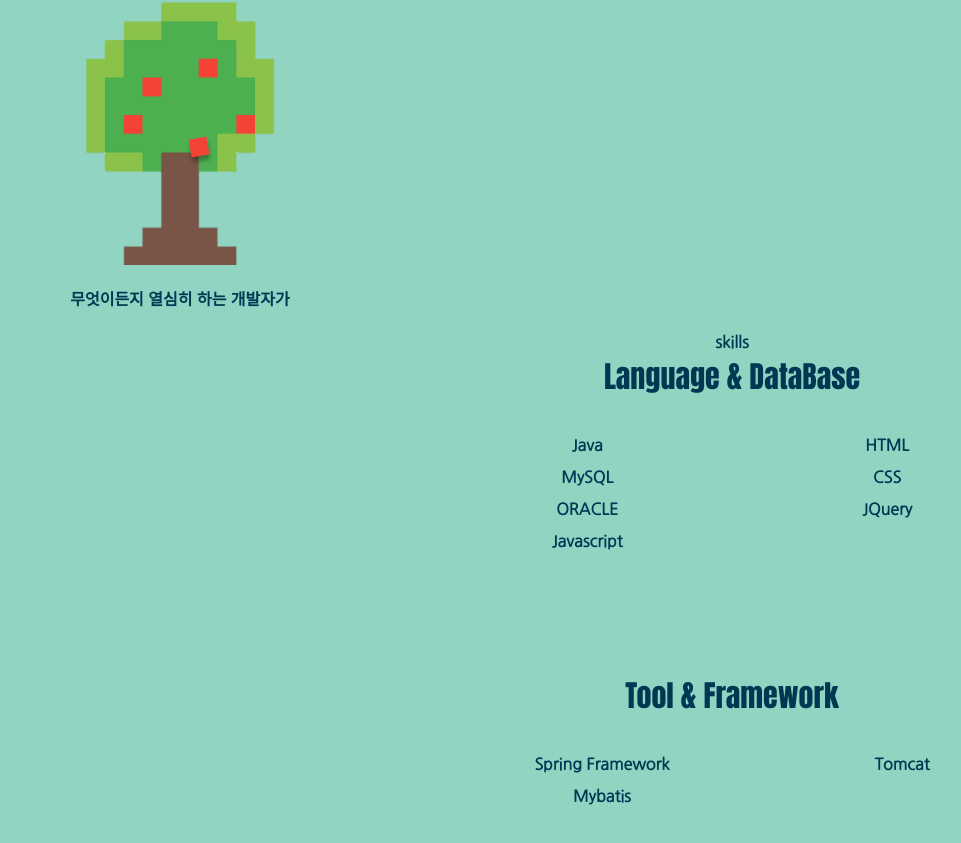
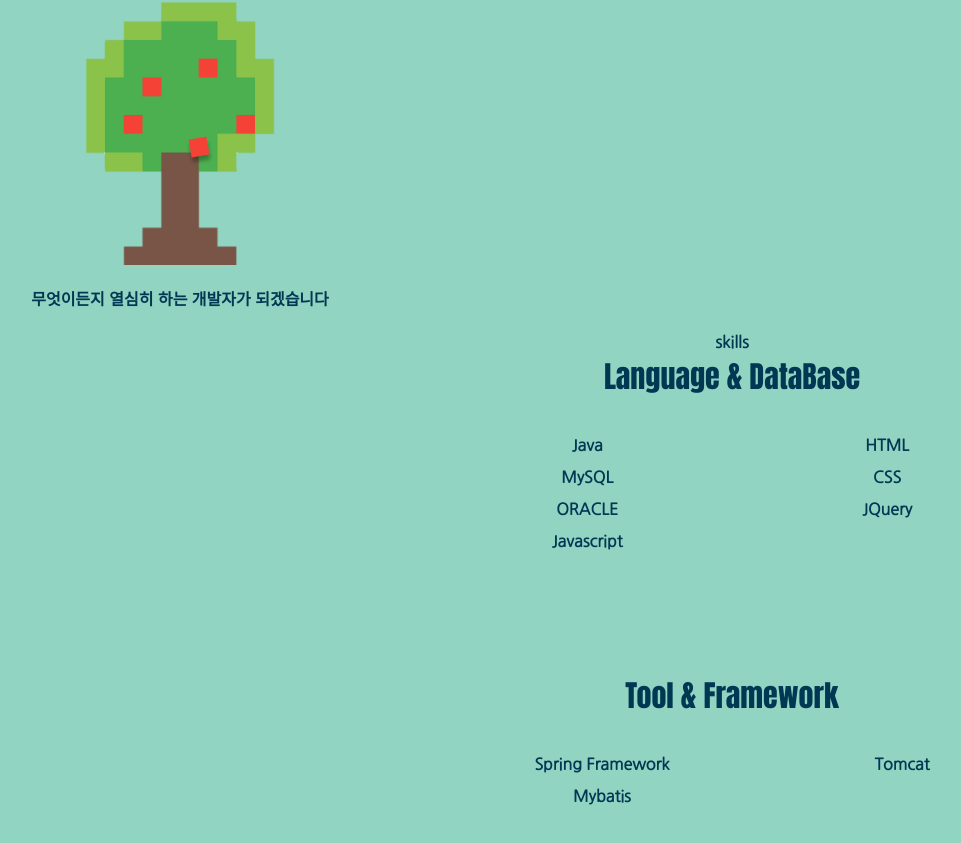
Before and after one commit to bingzzang/portfolio1, a plain HTML site: page index.html in a window 1280 px wide. Shown: the part 1178-2021 px from the top of the page, without its empty margins (184-1145 px from the left). Drawn offline with nearby package versions, Linux system fonts and the light colour scheme.

Commit message:
Update index.html

```diff
--- a/index.html
+++ b/index.html
@@ -43,7 +43,7 @@
             <div class="aboutme_me">
                 <div class="aboutme_me_cont">
                     <img src="res/5.png" alt="" class="profile_img">
-                    <p class="profile_txt">무엇이든지 열심히 하는 개발자가 </p>
+                    <p class="profile_txt">무엇이든지 열심히 하는 개발자가 되겠습니다</p>
                 </div>
             </div>
             <div class="aboutme_skill">
```
